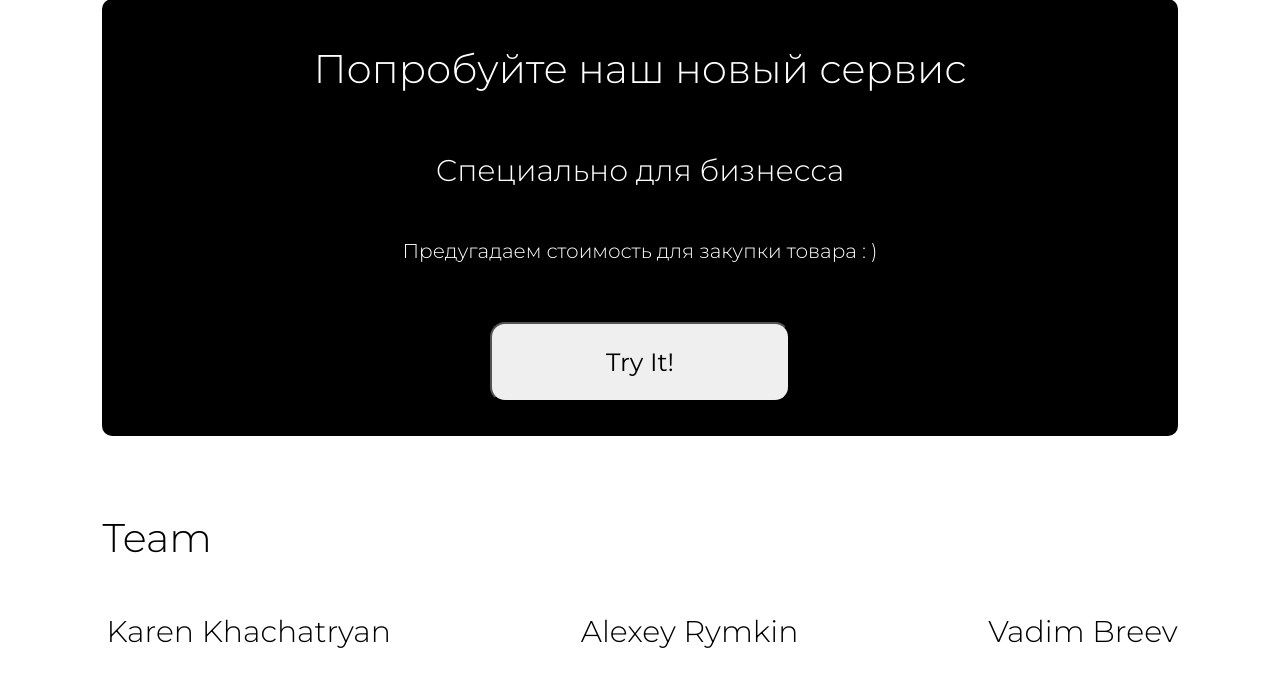
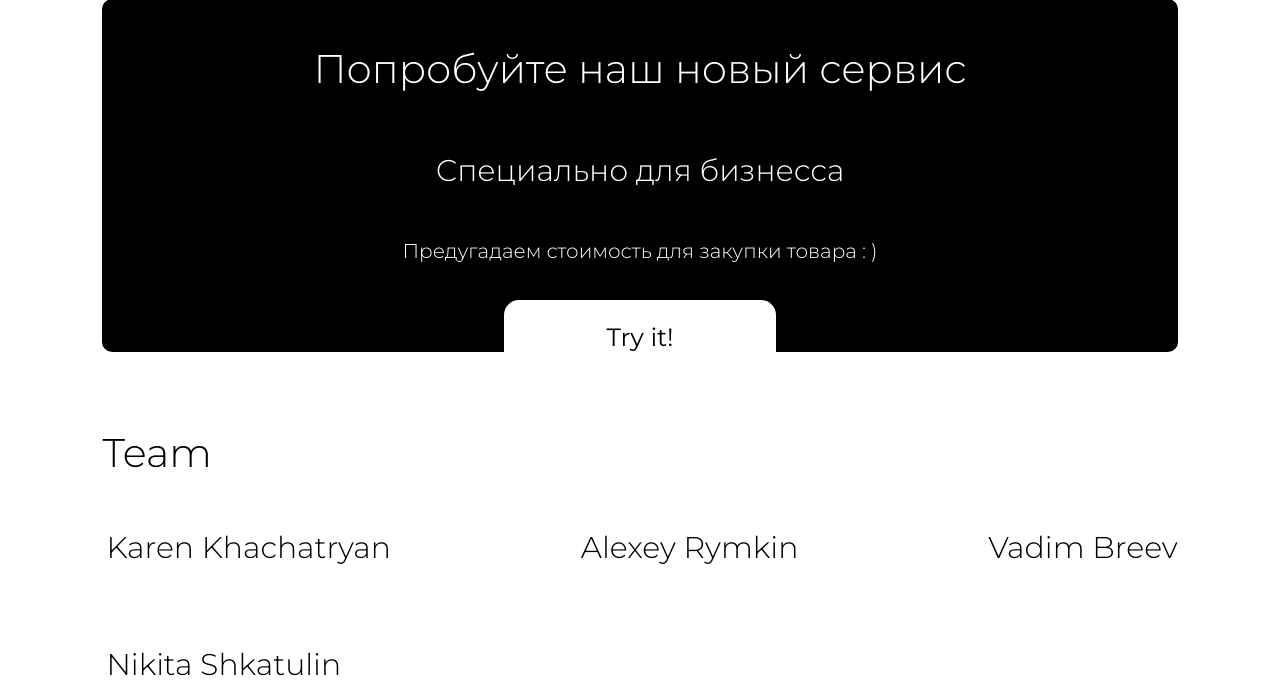
Before and after one commit to https-github-com-IamVirgoo/HakatonBoys, a Flask app: page / in a window 1280 px wide. Shown: the part 138-820 px from the top of the page. Run offline with Flask 2, Linux system fonts and the light colour scheme.

Commit message:
Update index.html

```diff
--- a/flask/app/templates/index.html
+++ b/flask/app/templates/index.html
@@ -65,7 +65,9 @@ header {
 }
 
 .content-box-btn {
-    margin-bottom: 2.7vw;
+    text-decoration: none;
+    background-color: #fff;
+    color: #000;
     font-family: 'Montserrat', sans-serif;
     font-weight: 400;
     cursor: pointer;
@@ -73,6 +75,10 @@ header {
     width: 300px;
     height: 80px;
     border-radius: 15px;
+    padding-top: 1.7vw;
+    padding-left: 8vw;
+    padding-right: 8vw;
+    padding-bottom: 1.7vw;
 }
 
 .team {
@@ -135,7 +141,7 @@ footer {
             <h1 class="content-box-title">Попробуйте наш новый сервис</h1>
             <h2 class="content-box-second-title">Специально для бизнесса</h2>
             <p class="content-box-description">Предугадаем стоимость для закупки товара : )</p>
-            <button class="content-box-btn">Try It!</button>
+            <a class="content-box-btn" href="/work">Try it!</a>
         </div>
         <div class="team">
             <h1 class="team-title">Team</h1>
```
